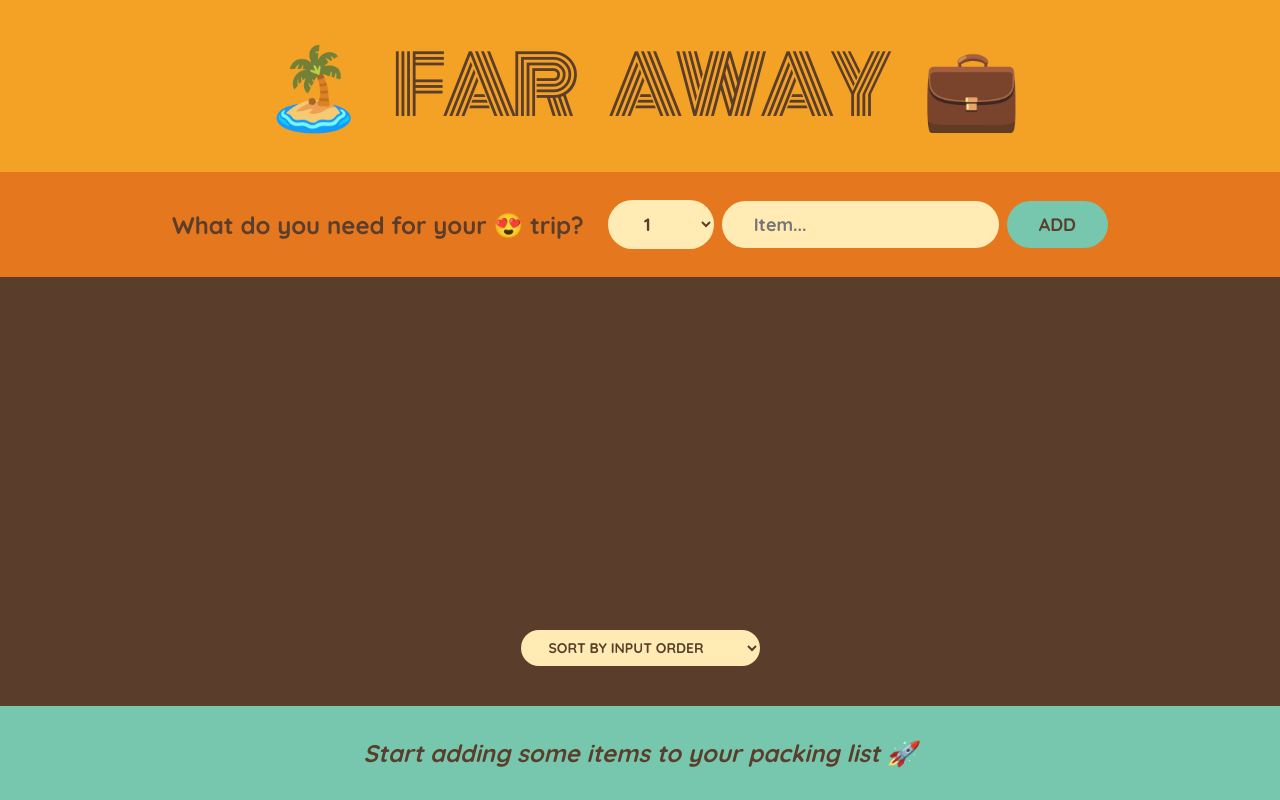
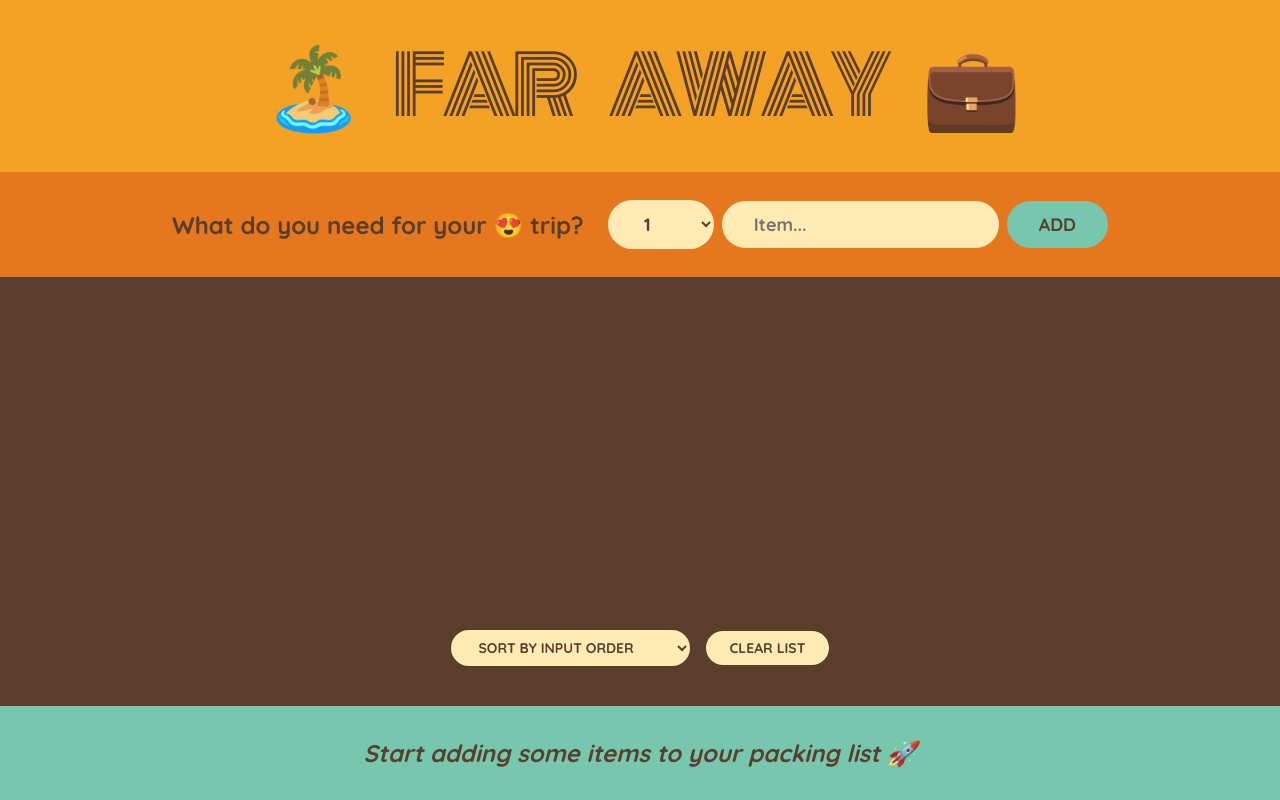
Before and after one commit to kumar-swaraj/ultimate-react-course, a React (Create React App) app in the folder 05-travel-list/: page / in a window 1280 px wide. Built offline with nearby package versions, Linux system fonts and the light colour scheme.

Commit message:
07 -- {travel-list - clearing the list}

```diff
--- a/05-travel-list/src/App.js
+++ b/05-travel-list/src/App.js
@@ -19,6 +19,12 @@
     );
   }
 
+  function handleClearItems() {
+    const confirmed = window.confirm('Are you sure you want delete all items?');
+
+    if (confirmed) setItems([]);
+  }
+
   return (
     <div className="app">
       <Logo />
@@ -27,6 +33,7 @@
         items={items}
         onDeleteItem={handleDeleteItem}
         onToggleItem={handleToggleItem}
+        onClearItems={handleClearItems}
       />
       <Stats items={items} />
     </div>
@@ -76,7 +83,7 @@
   );
 }
 
-function PackingList({ items, onDeleteItem, onToggleItem }) {
+function PackingList({ items, onDeleteItem, onToggleItem, onClearItems }) {
   const [sortBy, setSortBy] = useState('input');
 
   let sortedItemsList;
@@ -112,6 +119,8 @@
           <option value="description">sort by description</option>
           <option value="packed">sort by packed status</option>
         </select>
+
+        <button onClick={onClearItems}>clear list</button>
       </div>
     </div>
   );
```
